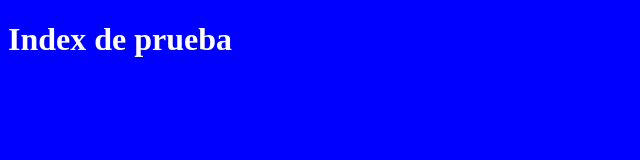
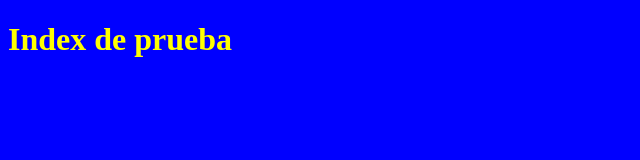
Before and after one commit to AstrologicalBoy/CursoGit, a website: page index.html in a window 1280 px wide. Shown: the whole page, without its empty margins (0-640 px from the left). Drawn offline with Linux system fonts and the light colour scheme.

Commit message:
Letras amarillas y se agregó negrita!!!

```diff
--- a/css/styles.css
+++ b/css/styles.css
@@ -3,5 +3,6 @@ body {
 }
 
 h1 {
-    color: white;
+    color: yellow;
+    font-weight: bolder;
 }
```
